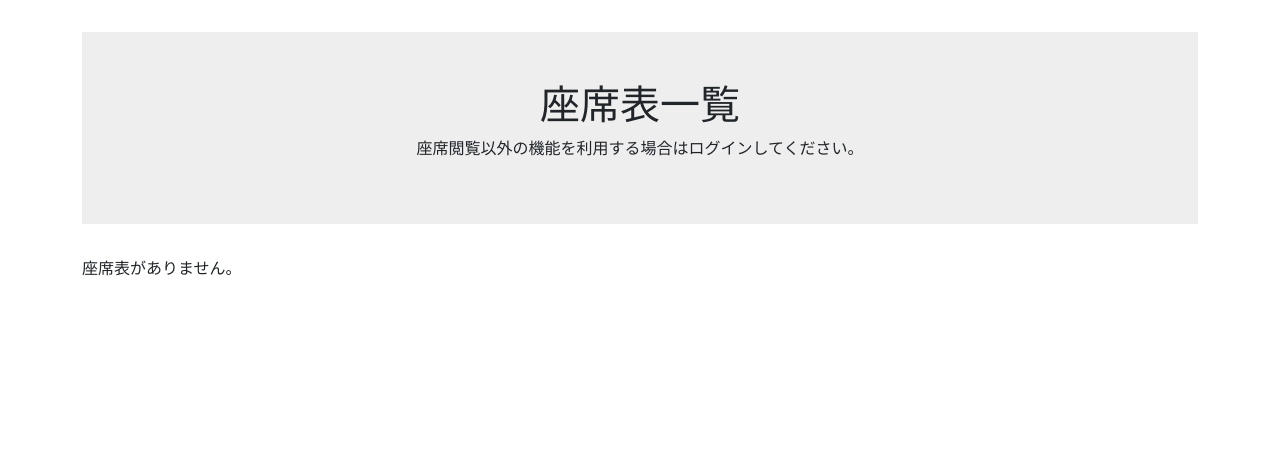
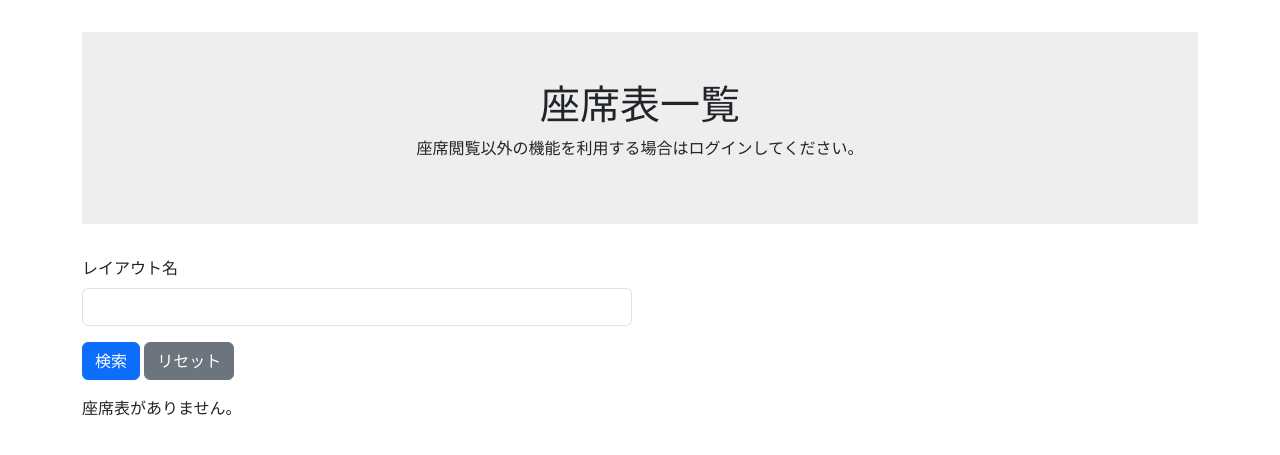
Before and after one commit to blurryeyes/zaseki_django, a Django app: page /layout/ in a window 1280 px wide. Shown: the part 56-511 px from the top of the page. Run offline with Django 3.2, Linux system fonts and the light colour scheme; data that the repository does not hold is empty; some libraries are stand-ins or nearby versions.

Commit message:
タイトル検索

```diff
--- a/zaseki/seats/admin.py
+++ b/zaseki/seats/admin.py
@@ -1,8 +1,9 @@
 from django.contrib import admin
 from django.utils.translation import ugettext_lazy as _
 
-from .models import Layout, Seat, Usage
+from .models import Layout, Seat, Usage, UsageLog
 
 admin.site.register(Layout)
 admin.site.register(Seat)
 admin.site.register(Usage)
+admin.site.register(UsageLog)
--- a/zaseki/seats/templates/seats/layout_list.html
+++ b/zaseki/seats/templates/seats/layout_list.html
@@ -6,15 +6,27 @@
         <h1 class="title">座席表一覧</h1>
         <p class="subtitle">{% if user.is_authenticated %}ようこそ！{% else %}座席閲覧以外の機能を利用する場合はログインしてください。{% endif %}</p>
     </div>
+    <div class="d-md-flex justify-content-md-end">
+        {% if user.is_authenticated %}<a class="btn btn-success staff-act" href="{% url 'layout_new' %}">新規レイアウト</a>{% endif %}
+    </div>
+    <form class="row g-3">
+        <div class="col-6">
+            <label for="searchTitle" class="form-label">レイアウト名</label>
+            <input id="searchTitle" class="form-control" name="layout_name" value="{{ request.GET.layout_name }}" type="text"/>
+        </div>
+        <div class="col-12">
+            <button class="btn btn-primary" type="submit">検索</button>
+            <a class="btn btn-secondary" href="{% url 'layout_list' %}">リセット</a>
+        </div>
+    </form>
 
-    {% if user.is_authenticated %}<a class="btn btn-primary staff-act" href="{% url 'layout_new' %}">新規レイアウト</a>{% endif %}
     {% if layouts %}
     <table class="table">
         <thead>
         <tr>
             <th>閲覧</th>
             <th>着席</th>
-            <th>タイトル</th>
+            <th>レイアウト名</th>
             <th>投稿者</th>
             <th>作成日</th>
             <th>更新日</th>
--- a/zaseki/seats/views.py
+++ b/zaseki/seats/views.py
@@ -22,6 +22,9 @@ def layout_list(request):
         if not login_user.last_name or not login_user.first_name:
             return redirect('initial_setting')
     layouts = Layout.objects.prefetch_related('created_by').order_by('id').all()
+    layout_name = request.GET.get('layout_name')
+    if layout_name is not None:
+        layouts = layouts.filter(layout_name__contains=layout_name)
     # トップページへ
     return render(request, 'seats/layout_list.html', {"layouts": layouts})
 
```
